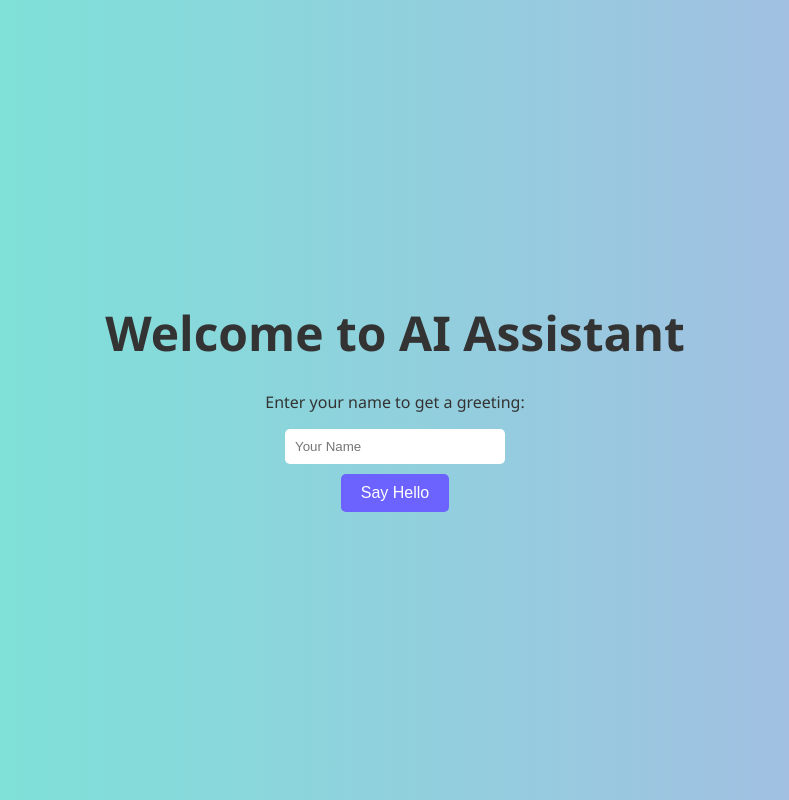
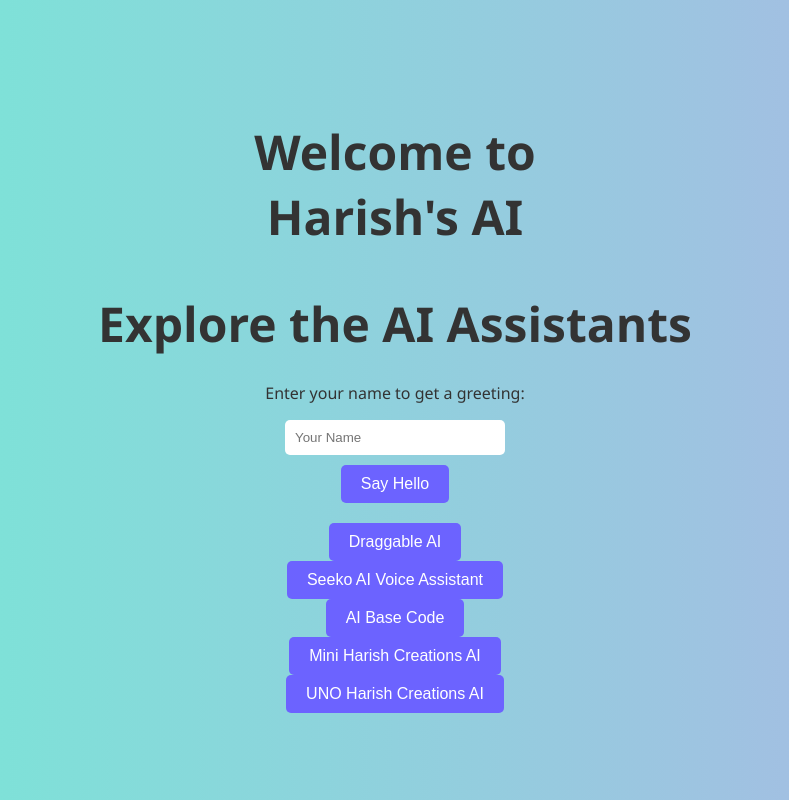
Before and after one commit to Harish040805/ai, a plain HTML site: page index.html in a window 1280 px wide. Shown: the whole page, without its empty margins (245-1034 px from the left). Drawn offline with Linux system fonts and the light colour scheme.

Commit message:
Update index.html

```diff
--- a/index.html
+++ b/index.html
@@ -3,7 +3,7 @@
 <head>
 <meta charset="UTF-8">
 <meta name="viewport" content="width=device-width, initial-scale=1.0">
-<title>AI Welcome Page</title>
+<title>Harish's AI</title>
 <style>
     body {
         margin: 0;
@@ -54,17 +54,24 @@
 </style>
 </head>
 <body>
-    <h1>Welcome to AI Assistant</h1>
+    <h1>
+        Welcome to <br> Harish's AI
+    </h1>
+    <h1>Explore the AI Assistants</h1>
     <p>Enter your name to get a greeting:</p>
     <input type="text" id="nameInput" placeholder="Your Name">
     <button onclick="greetUser()">Say Hello</button>
     <div id="message"></div>
-
+<button onclick="window.location.href='draggableai.html'">Draggable AI</button>
+<button onclick="window.location.href='seekoaivoiceassistant.html'">Seeko AI Voice Assistant</button>
+<button onclick="window.location.href='aibasecode.html'">AI Base Code</button>
+<button onclick="window.location.href='index.html'">Mini Harish Creations AI</button>
+<button onclick="window.location.href='index.html'">UNO Harish Creations AI</button>
 <script>
     function greetUser() {
         const name = document.getElementById('nameInput').value.trim();
         const message = name
-            ? `Hello, ${name}! I'm your AI assistant. How can I help you today? 🤖`
+            ? `Hello, ${name}! I'm your AI assistant. Please click the below buttons to explore more AI chatbots? 🤖`
             : "Hello! Please enter your name to get greeted.";
         document.getElementById('message').textContent = message;
     }
```
